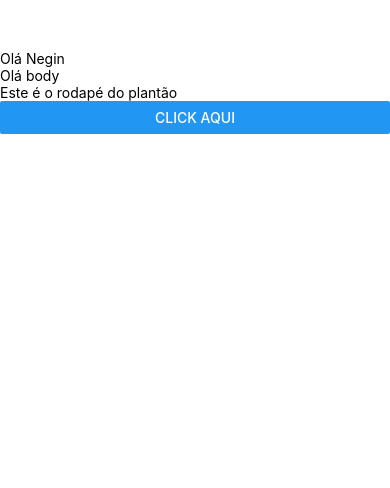
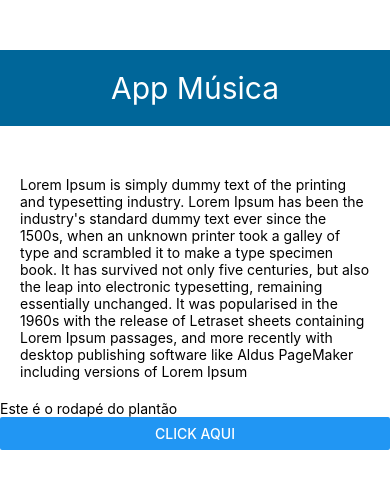
Before and after one commit to Mckz33/projeto, a React Native app: screen / in a window 390 px wide. Shown: the top 488 px of the page. Built offline with nearby package versions, Linux system fonts and the light colour scheme.

Commit message:
implementando style nos components

```diff
--- a/components/Body.js
+++ b/components/Body.js
@@ -3,7 +3,20 @@ import { View, Text } from "react-native";
 
 const Body = () => {
     return (
-        <Text>Olá body</Text>
+        <View style={{ marginTop:30, padding:20}}>
+            <Text>Lorem Ipsum is simply dummy text of the printing
+                and typesetting industry. Lorem Ipsum has been the
+                industry's standard dummy text ever since the 1500s,
+                when an unknown printer took a galley of type and scrambled
+                it to make a type specimen book. It has survived not only five
+                centuries, but also the leap into electronic typesetting,
+                remaining essentially unchanged. It was popularised in the
+                1960s with the release of Letraset sheets containing Lorem
+                Ipsum passages, and more recently with desktop publishing software
+                like Aldus PageMaker including versions of Lorem Ipsum
+            </Text>
+        </View>
+
     );
 }
 
--- a/components/Header.js
+++ b/components/Header.js
@@ -3,7 +3,9 @@ import { Text, View } from "react-native";
 
 const Header = () => {
     return(
-        <Text>Olá Negin</Text>
+        <View style={{ backgroundColor:'#069', padding:20 }}>
+            <Text style={{ textAlign:'center', fontSize:30, color:'white' }}>App Música</Text>
+        </View>
     );
 }
 
```
